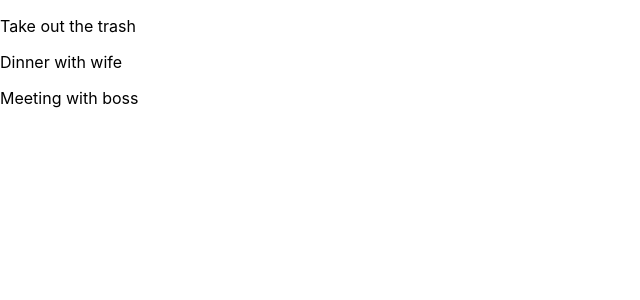
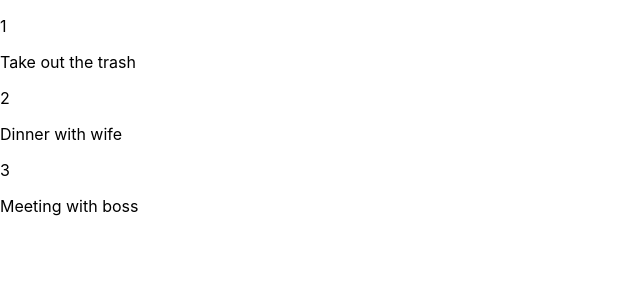
Before and after one commit to anlaganlag/python, a React (Create React App) app: page / in a window 1280 px wide. Shown: the top 300 px of the page, without its empty margins (0-640 px from the left). Built offline with nearby package versions, Linux system fonts and the light colour scheme.

Commit message:
加入propTyeps

```diff
--- a/src/components/TodoItem.js
+++ b/src/components/TodoItem.js
@@ -1,14 +1,19 @@
 import React, { Component } from 'react'
+import PropTypes from 'prop-types';
 
 export class Todoitem extends Component {
     render() {
         return (
             <div>
+                <p>{ this.props.todo.id }</p>
+                <p>{ this.props.todo.completed }</p>
                 <p>{ this.props.todo.title }</p>
 
             </div>
         )
     }
 }
-
+Todoitem.propTypes = {
+    todo:PropTypes.object.isRequired
+}
 export default Todoitem
--- a/src/components/Todos.js
+++ b/src/components/Todos.js
@@ -1,5 +1,7 @@
 import React, { Component } from 'react';
 import TodoItem from "./TodoItem";
+import PropTypes from 'prop-types';
+
 
 class Todos extends Component {
     render() {
@@ -8,5 +10,7 @@ class Todos extends Component {
         ));
     }
 }
-
+Todos.propTypes = {
+    todo:PropTypes.array.isRequired
+}
 export default Todos;
```
Also changed, not shown: src/t.js (added).
